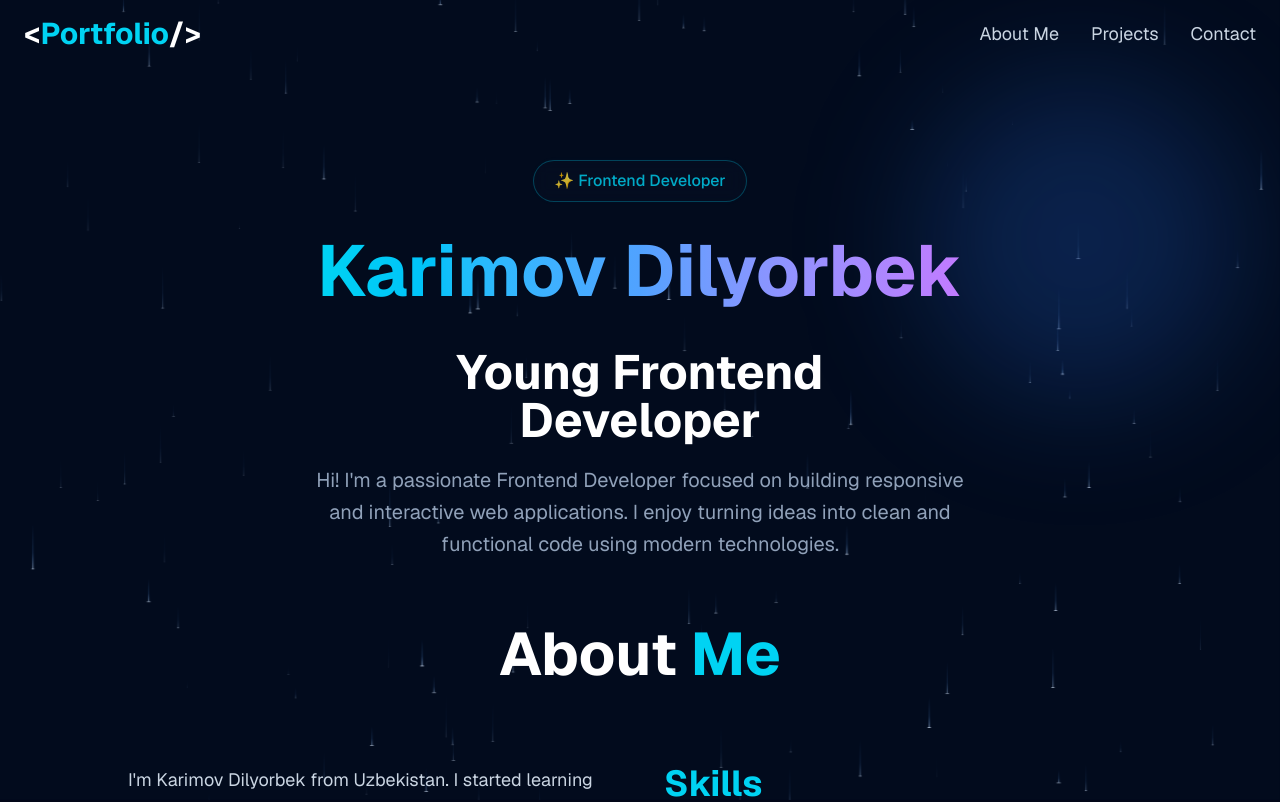
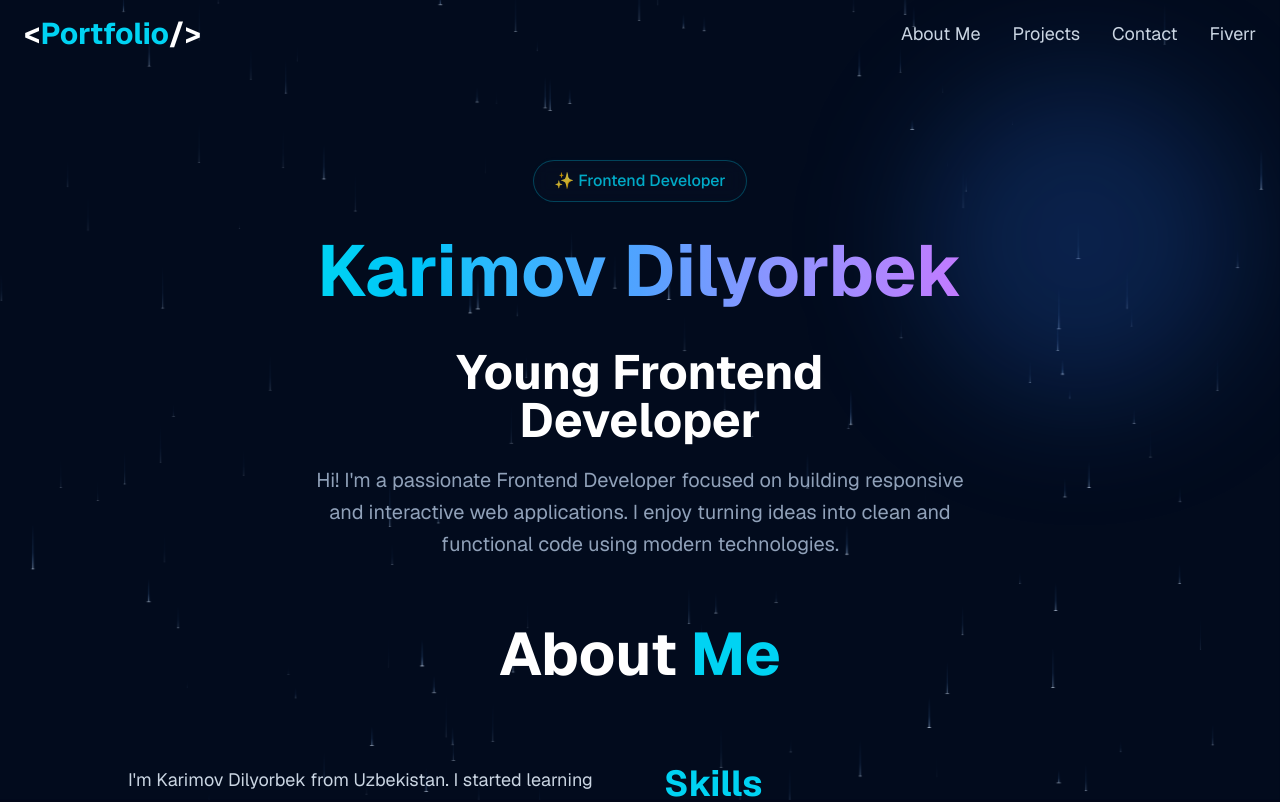
Before and after one commit to karimov-dilyorbek/karimov-portfolio, a Next.js app: page / in a window 1280 px wide. Shown: the top 802 px of the page. Built offline with nearby package versions, Linux system fonts and the light colour scheme.

Commit message:
add fiverr

```diff
--- a/src/app/page.jsx
+++ b/src/app/page.jsx
@@ -53,6 +53,12 @@ export default function HomePage() {
               href="#contact"
               className="text-sm text-slate-300 transition-colors hover:text-cyan-400 sm:text-lg max-[440px]:text-[12px]">
               Contact
+            </a>
+            <a
+              href="http://www.fiverr.com/s/ljwy47R"
+              target="_blank"
+              className="text-sm text-slate-300 transition-colors hover:text-cyan-400 sm:text-lg max-[440px]:text-[12px]">
+              Fiverr
             </a>
           </div>
         </div>
```
